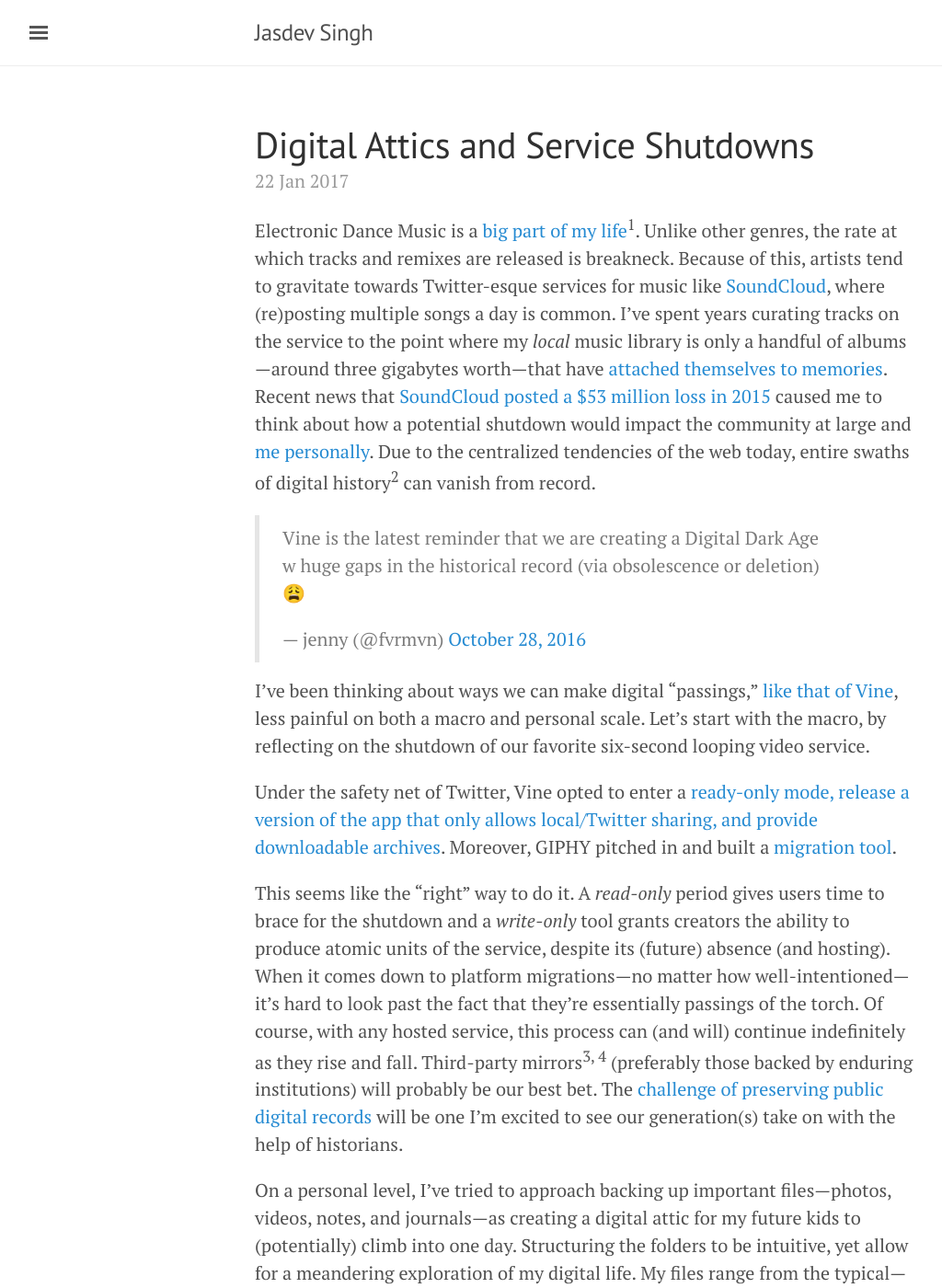
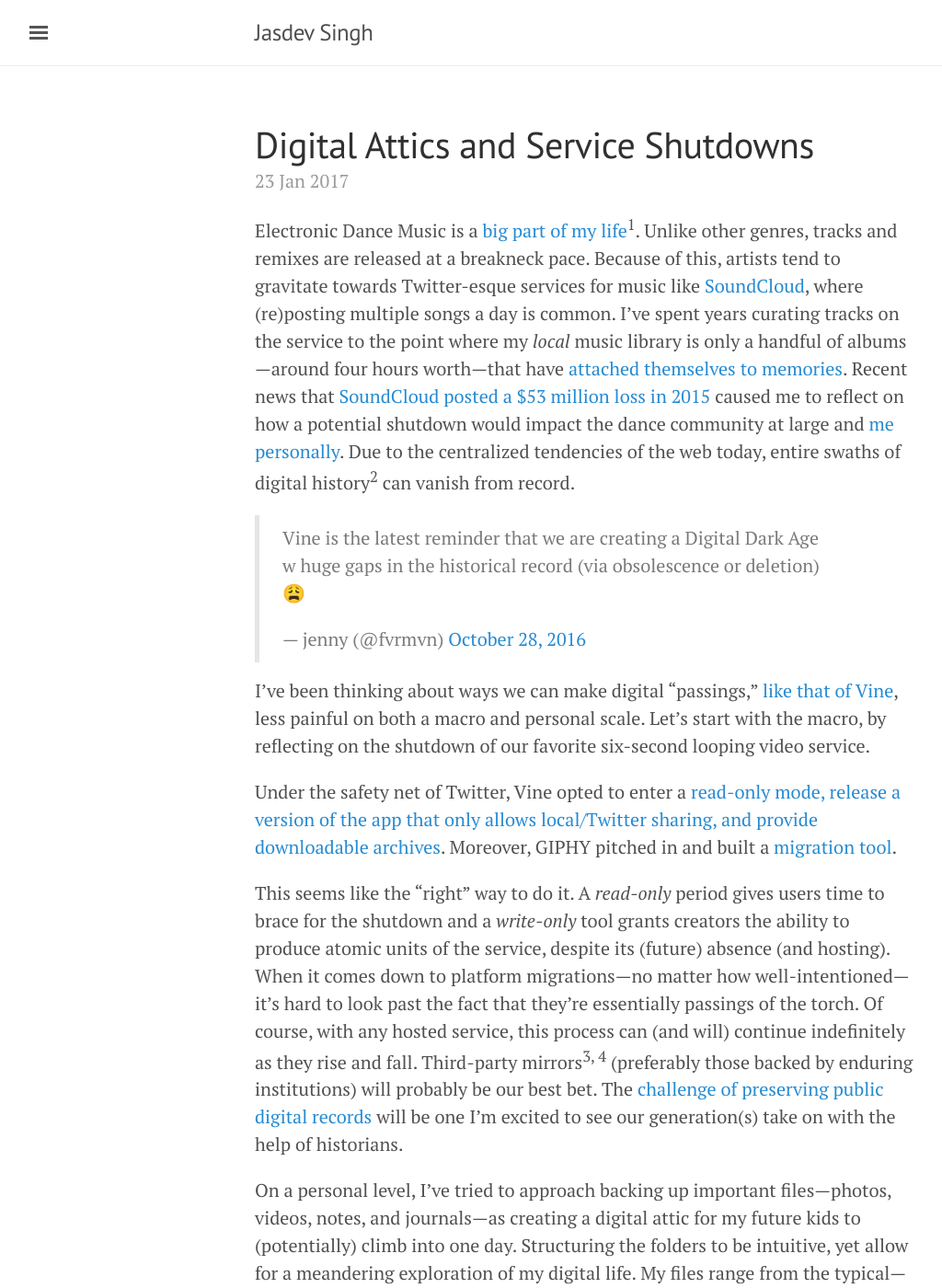
Before and after one commit to rvsrvs/jasdev.github.io, a Jekyll site: the page built from _posts/2017-1-23-digital-attics.md, in a window 1280 px wide and 1400 px high. Shown: the whole window at 92% size, without its empty margins (3-1027 px from the left). Built offline with Jekyll 4.4.1, drawn with Linux system fonts in a browser that asks for light colours; comment, search, counter and statistics services are not loaded; some of the changed text lies outside the part shown.

Commit message:
Final edits

```diff
--- a/_posts/2017-1-22-digital-attics.md
+++ b/_posts/2017-1-23-digital-attics.md
@@ -4,13 +4,13 @@
 permalink: digital-attics
 ---
 
-Electronic Dance Music is a [big part of my life](http://www.seas.virginia.edu/pubs/unbound/spr14/singh.php)<sup>1</sup>. Unlike other genres, the rate at which tracks and remixes are released is breakneck. Because of this, artists tend to gravitate towards Twitter-esque services for music like [SoundCloud](https://soundcloud.com/jasdev-singh), where (re)posting multiple songs a day is common. I’ve spent years curating tracks on the service to the point where my _local_ music library is only a handful of albums—around three gigabytes worth—that have [attached themselves to memories](https://twitter.com/jasdev/status/328698506397245440). Recent news that [SoundCloud posted a $53 million loss in 2015](http://mixmag.net/read/soundcloud-may-run-out-of-cash-after-suffering-a-51-22m-loss-in-2015-news) caused me to think about how a potential shutdown would impact the community at large and [me personally](https://twitter.com/jasdev/status/822180098954690560). Due to the centralized tendencies of the web today, entire swaths of digital history<sup>2</sup> can vanish from record.
+Electronic Dance Music is a [big part of my life](http://www.seas.virginia.edu/pubs/unbound/spr14/singh.php)<sup>1</sup>. Unlike other genres, tracks and remixes are released at a breakneck pace. Because of this, artists tend to gravitate towards Twitter-esque services for music like [SoundCloud](https://soundcloud.com/jasdev-singh), where (re)posting multiple songs a day is common. I’ve spent years curating tracks on the service to the point where my _local_ music library is only a handful of albums—around four hours worth—that have [attached themselves to memories](https://twitter.com/jasdev/status/328698506397245440). Recent news that [SoundCloud posted a $53 million loss in 2015](http://mixmag.net/read/soundcloud-may-run-out-of-cash-after-suffering-a-51-22m-loss-in-2015-news) caused me to reflect on how a potential shutdown would impact the dance community at large and [me personally](https://twitter.com/jasdev/status/822180098954690560). Due to the centralized tendencies of the web today, entire swaths of digital history<sup>2</sup> can vanish from record.
 
 <blockquote class="twitter-tweet" data-lang="en"><p lang="en" dir="ltr">Vine is the latest reminder that we are creating a Digital Dark Age w huge gaps in the historical record (via obsolescence or deletion) 😩</p>&mdash; jenny (@fvrmvn) <a href="https://twitter.com/fvrmvn/status/791857105040908288">October 28, 2016</a></blockquote> <script async src="//platform.twitter.com/widgets.js" charset="utf-8"></script>
 
 I’ve been thinking about ways we can make digital “passings,” [like that of Vine](https://medium.com/@vine/important-news-about-vine-909c5f4ae7a7#.2er2e8gxk), less painful on both a macro and personal scale. Let’s start with the macro, by reflecting on the shutdown of our favorite six-second looping video service.
 
-Under the safety net of Twitter, Vine opted to enter a [ready-only mode, release a version of the app that only allows local/Twitter sharing, and provide downloadable archives](http://help.vine.co/post/152688513385/discontinuing-the-vine-app-faqs). Moreover, GIPHY pitched in and built a [migration tool](http://giphy.com/giphylovesvine).
+Under the safety net of Twitter, Vine opted to enter a [read-only mode, release a version of the app that only allows local/Twitter sharing, and provide downloadable archives](https://support.twitter.com/articles/20175169). Moreover, GIPHY pitched in and built a [migration tool](http://giphy.com/giphylovesvine).
 
 This seems like the “right” way to do it. A _read-only_ period gives users time to brace for the shutdown and a _write-only_ tool grants creators the ability to produce atomic units of the service, despite its (future) absence (and hosting). When it comes down to platform migrations—no matter how well-intentioned—it’s hard to look past the fact that they’re essentially passings of the torch. Of course, with any hosted service, this process can (and will) continue indefinitely as they rise and fall. Third-party mirrors<sup>3, 4</sup> (preferably those backed by enduring institutions) will probably be our best bet. The [challenge of preserving public digital records](https://twitter.com/jack/status/814924317590962176) will be one I’m excited to see our generation(s) take on with the help of historians.
 
```
Also changed, not shown: other parts of _posts/2017-1-23-digital-attics.md (+1 -1 lines).
